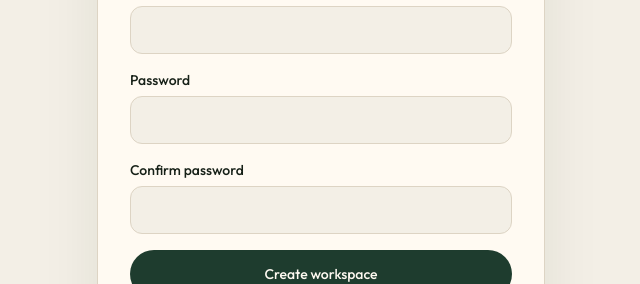
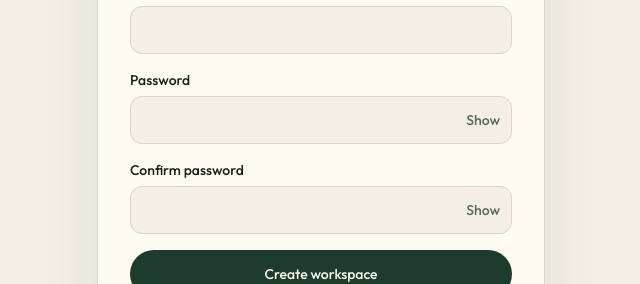
Before and after one commit to alizaib84876/FlockOps, a Next.js app: page /signup in a window 1280 px wide. Shown: the part 535-819 px from the top of the page, without its empty margins (319-959 px from the left). Built offline with nearby package versions, Linux system fonts and the light colour scheme.

Commit message:
Small fixes

```diff
--- a/src/components/account/password-form.tsx
+++ b/src/components/account/password-form.tsx
@@ -1,6 +1,7 @@
 "use client";
 
 import { useState } from "react";
+import { PasswordInput } from "@/components/auth/password-input";
 import { createClient } from "@/lib/supabase/client";
 
 export function PasswordForm() {
@@ -42,28 +43,18 @@ export function PasswordForm() {
 
   return (
     <form className="space-y-4" onSubmit={onSubmit}>
-      <label className="block text-sm font-medium text-ink">
-        New password
-        <input
-          name="password"
-          type="password"
-          required
-          minLength={8}
-          autoComplete="new-password"
-          className="mt-1.5 h-12 w-full rounded-xl border border-line bg-background px-4 text-base outline-none ring-sage/30 focus:ring-4"
-        />
-      </label>
-      <label className="block text-sm font-medium text-ink">
-        Confirm password
-        <input
-          name="confirm"
-          type="password"
-          required
-          minLength={8}
-          autoComplete="new-password"
-          className="mt-1.5 h-12 w-full rounded-xl border border-line bg-background px-4 text-base outline-none ring-sage/30 focus:ring-4"
-        />
-      </label>
+      <PasswordInput
+        name="password"
+        label="New password"
+        autoComplete="new-password"
+        minLength={8}
+      />
+      <PasswordInput
+        name="confirm"
+        label="Confirm password"
+        autoComplete="new-password"
+        minLength={8}
+      />
       {error ? (
         <p className="text-sm text-copper" role="alert">
           {error}
--- a/src/components/auth/login-form.tsx
+++ b/src/components/auth/login-form.tsx
@@ -4,6 +4,7 @@ import Link from "next/link";
 import { useSearchParams } from "next/navigation";
 import { useRouter } from "next/navigation";
 import { useState } from "react";
+import { PasswordInput } from "@/components/auth/password-input";
 import { createClient } from "@/lib/supabase/client";
 
 function safeNext(value: string | null) {
@@ -16,6 +17,12 @@ export function LoginForm() {
   const searchParams = useSearchParams();
   const [error, setError] = useState<string | null>(null);
   const [pending, setPending] = useState(false);
+  const notice =
+    searchParams.get("verified") === "1"
+      ? "Email confirmed. Sign in to continue."
+      : searchParams.get("reset") === "1"
+        ? "Password updated. Sign in with your new password."
+        : null;
 
   async function onSubmit(event: React.FormEvent<HTMLFormElement>) {
     event.preventDefault();
@@ -56,22 +63,22 @@ export function LoginForm() {
         />
       </label>
       <div>
-        <label className="block text-sm font-medium text-ink">
-          Password
-          <input
-            name="password"
-            type="password"
-            required
-            autoComplete="current-password"
-            className="mt-1.5 h-12 w-full rounded-xl border border-line bg-background px-4 text-base outline-none ring-sage/30 focus:ring-4"
-          />
-        </label>
+      <PasswordInput
+        name="password"
+        label="Password"
+        autoComplete="current-password"
+      />
         <p className="mt-2 text-right text-sm">
           <Link href="/forgot-password" className="font-medium text-sage hover:text-sage-deep">
             Forgot password
           </Link>
         </p>
       </div>
+      {notice ? (
+        <p className="text-sm text-sage" role="status">
+          {notice}
+        </p>
+      ) : null}
       {error ? (
         <p className="text-sm text-copper" role="alert">
           {error}
--- /dev/null
+++ b/src/components/auth/password-input.tsx
@@ -0,0 +1,46 @@
+"use client";
+
+import { useId, useState } from "react";
+
+export function PasswordInput({
+  name,
+  label,
+  autoComplete,
+  minLength,
+}: {
+  name: string;
+  label: string;
+  autoComplete: string;
+  minLength?: number;
+}) {
+  const id = useId();
+  const [visible, setVisible] = useState(false);
+
+  return (
+    <div>
+      <label htmlFor={id} className="block text-sm font-medium text-ink">
+        {label}
+      </label>
+      <div className="relative mt-1.5">
+        <input
+          id={id}
+          name={name}
+          type={visible ? "text" : "password"}
+          required
+          minLength={minLength}
+          autoComplete={autoComplete}
+          className="h-12 w-full rounded-xl border border-line bg-background px-4 pr-16 text-base outline-none ring-sage/30 focus:ring-4"
+        />
+        <button
+          type="button"
+          onClick={() => setVisible((value) => !value)}
+          className="absolute inset-y-0 right-3 text-sm font-medium text-muted hover:text-ink"
+          aria-label={visible ? "Hide password" : "Show password"}
+          aria-pressed={visible}
+        >
+          {visible ? "Hide" : "Show"}
+        </button>
+      </div>
+    </div>
+  );
+}
--- a/src/components/auth/signup-form.tsx
+++ b/src/components/auth/signup-form.tsx
@@ -1,8 +1,8 @@
 "use client";
 
 import Link from "next/link";
-import { useRouter } from "next/navigation";
 import { useState } from "react";
+import { PasswordInput } from "@/components/auth/password-input";
 import { createClient } from "@/lib/supabase/client";
 import type { InvitePreview } from "@/lib/team/types";
 import { roleLabel } from "@/lib/auth/profile";
@@ -14,7 +14,6 @@ export function SignupForm({
   inviteToken?: string;
   invite?: InvitePreview | null;
 }) {
-  const router = useRouter();
   const [error, setError] = useState<string | null>(null);
   const [message, setMessage] = useState<string | null>(null);
   const [pending, setPending] = useState(false);
@@ -55,26 +54,44 @@ export function SignupForm({
               phone_number: phoneNumber,
               organization_name: organizationName,
             },
-        emailRedirectTo: `${window.location.origin}/auth/confirm?next=/app`,
+        emailRedirectTo: `${window.location.origin}/auth/confirm?next=/login`,
       },
     });
 
-    setPending(false);
-
     if (signUpError) {
+      setPending(false);
       setError(signUpError.message);
       return;
     }
 
-    if (!data.session) {
-      setMessage(
-        "Check your email to confirm the account, then sign in to open the workspace.",
-      );
-      return;
+    if (data.session) {
+      await supabase.auth.signOut();
     }
 
-    router.push("/app");
-    router.refresh();
+    setPending(false);
+    setMessage(
+      data.session
+        ? isInvite
+          ? "Account created. Sign in to continue."
+          : "Workspace created. Sign in to continue."
+        : "Check your email to confirm the account, then sign in.",
+    );
+  }
+
+  if (message) {
+    return (
+      <div className="mt-8 space-y-4">
+        <p className="text-sm text-sage" role="status">
+          {message}
+        </p>
+        <Link
+          href="/login"
+          className="flex h-12 items-center justify-center rounded-full bg-sage-deep text-sm font-medium text-panel"
+        >
+          Sign in
+        </Link>
+      </div>
+    );
   }
 
   return (
@@ -127,28 +144,18 @@ export function SignupForm({
           className="mt-1.5 h-12 w-full rounded-xl border border-line bg-background px-4 text-base outline-none ring-sage/30 focus:ring-4"
         />
       </label>
-      <label className="block text-sm font-medium text-ink">
-        Password
-        <input
-          name="password"
-          type="password"
-          required
-          minLength={8}
-          autoComplete="new-password"
-          className="mt-1.5 h-12 w-full rounded-xl border border-line bg-background px-4 text-base outline-none ring-sage/30 focus:ring-4"
-        />
-      </label>
-      <label className="block text-sm font-medium text-ink">
-        Confirm password
-        <input
-          name="confirm"
-          type="password"
-          required
-          minLength={8}
-          autoComplete="new-password"
-          className="mt-1.5 h-12 w-full rounded-xl border border-line bg-background px-4 text-base outline-none ring-sage/30 focus:ring-4"
-        />
-      </label>
+      <PasswordInput
+        name="password"
+        label="Password"
+        autoComplete="new-password"
+        minLength={8}
+      />
+      <PasswordInput
+        name="confirm"
+        label="Confirm password"
+        autoComplete="new-password"
+        minLength={8}
+      />
       {error ? (
         <p className="text-sm text-copper" role="alert">
           {error}
--- a/src/components/auth/update-password-form.tsx
+++ b/src/components/auth/update-password-form.tsx
@@ -1,15 +1,15 @@
 "use client";
 
 import Link from "next/link";
-import { useRouter } from "next/navigation";
 import { useEffect, useState } from "react";
+import { PasswordInput } from "@/components/auth/password-input";
 import { createClient } from "@/lib/supabase/client";
 
 export function UpdatePasswordForm() {
-  const router = useRouter();
   const [error, setError] = useState<string | null>(null);
   const [pending, setPending] = useState(false);
   const [hasSession, setHasSession] = useState<boolean | null>(null);
+  const [done, setDone] = useState(false);
 
   useEffect(() => {
     const supabase = createClient();
@@ -37,15 +37,31 @@ export function UpdatePasswordForm() {
     setPending(true);
     const supabase = createClient();
     const { error: updateError } = await supabase.auth.updateUser({ password });
-    setPending(false);
-
     if (updateError) {
+      setPending(false);
       setError(updateError.message);
       return;
     }
 
-    router.push("/app");
-    router.refresh();
+    await supabase.auth.signOut();
+    setPending(false);
+    setDone(true);
+  }
+
+  if (done) {
+    return (
+      <div className="mt-8 space-y-4">
+        <p className="text-sm text-sage" role="status">
+          Password updated. Sign in with your new password.
+        </p>
+        <Link
+          href="/login"
+          className="flex h-12 items-center justify-center rounded-full bg-sage-deep text-sm font-medium text-panel"
+        >
+          Sign in
+        </Link>
+      </div>
+    );
   }
 
   if (hasSession === false) {
@@ -66,28 +82,18 @@ export function UpdatePasswordForm() {
 
   return (
     <form className="mt-8 space-y-4" onSubmit={onSubmit} aria-label="Set new password">
-      <label className="block text-sm font-medium text-ink">
-        New password
-        <input
-          name="password"
-          type="password"
-          required
-          minLength={8}
-          autoComplete="new-password"
-          className="mt-1.5 h-12 w-full rounded-xl border border-line bg-background px-4 text-base outline-none ring-sage/30 focus:ring-4"
-        />
-      </label>
-      <label className="block text-sm font-medium text-ink">
-        Confirm password
-        <input
-          name="confirm"
-          type="password"
-          required
-          minLength={8}
-          autoComplete="new-password"
-          className="mt-1.5 h-12 w-full rounded-xl border border-line bg-background px-4 text-base outline-none ring-sage/30 focus:ring-4"
-        />
-      </label>
+      <PasswordInput
+        name="password"
+        label="New password"
+        autoComplete="new-password"
+        minLength={8}
+      />
+      <PasswordInput
+        name="confirm"
+        label="Confirm password"
+        autoComplete="new-password"
+        minLength={8}
+      />
       {error ? (
         <p className="text-sm text-copper" role="alert">
           {error}
```
Also changed, not shown: src/app/auth/confirm/route.ts (+12 -2 lines).
